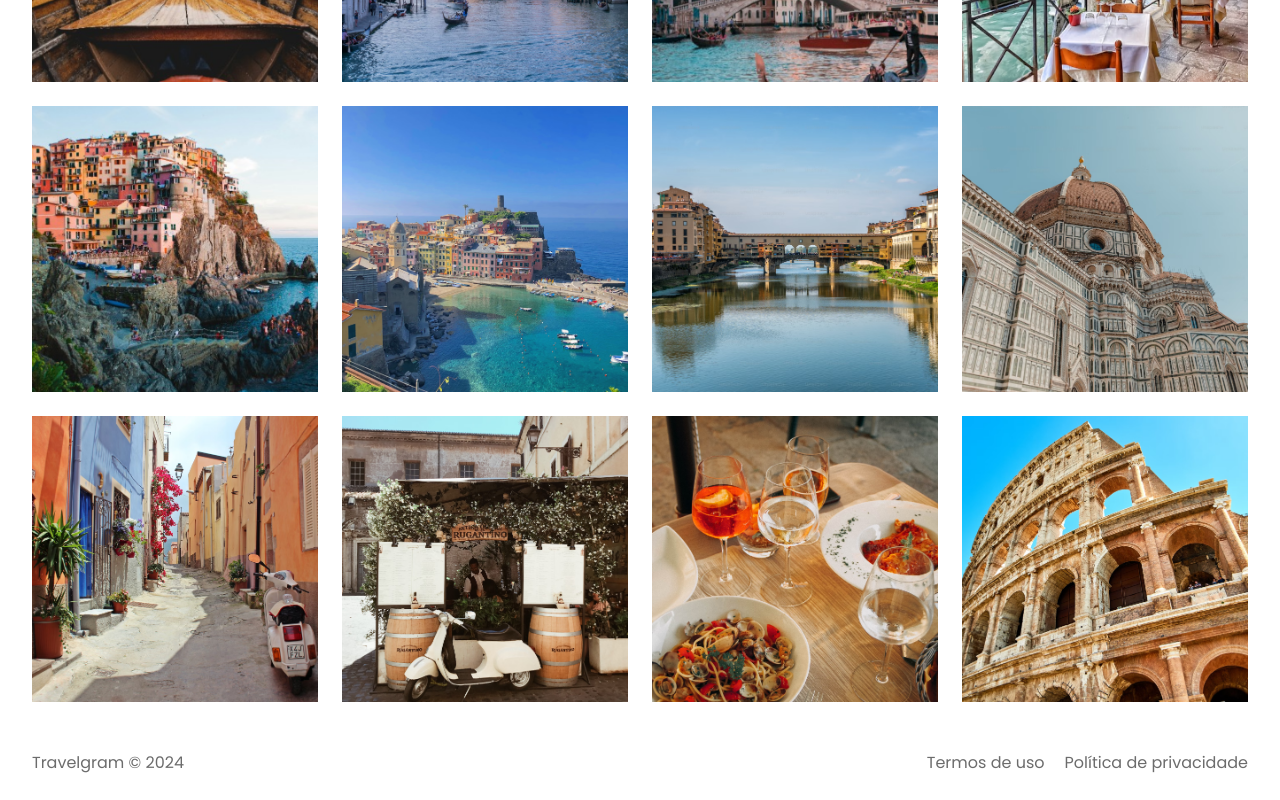
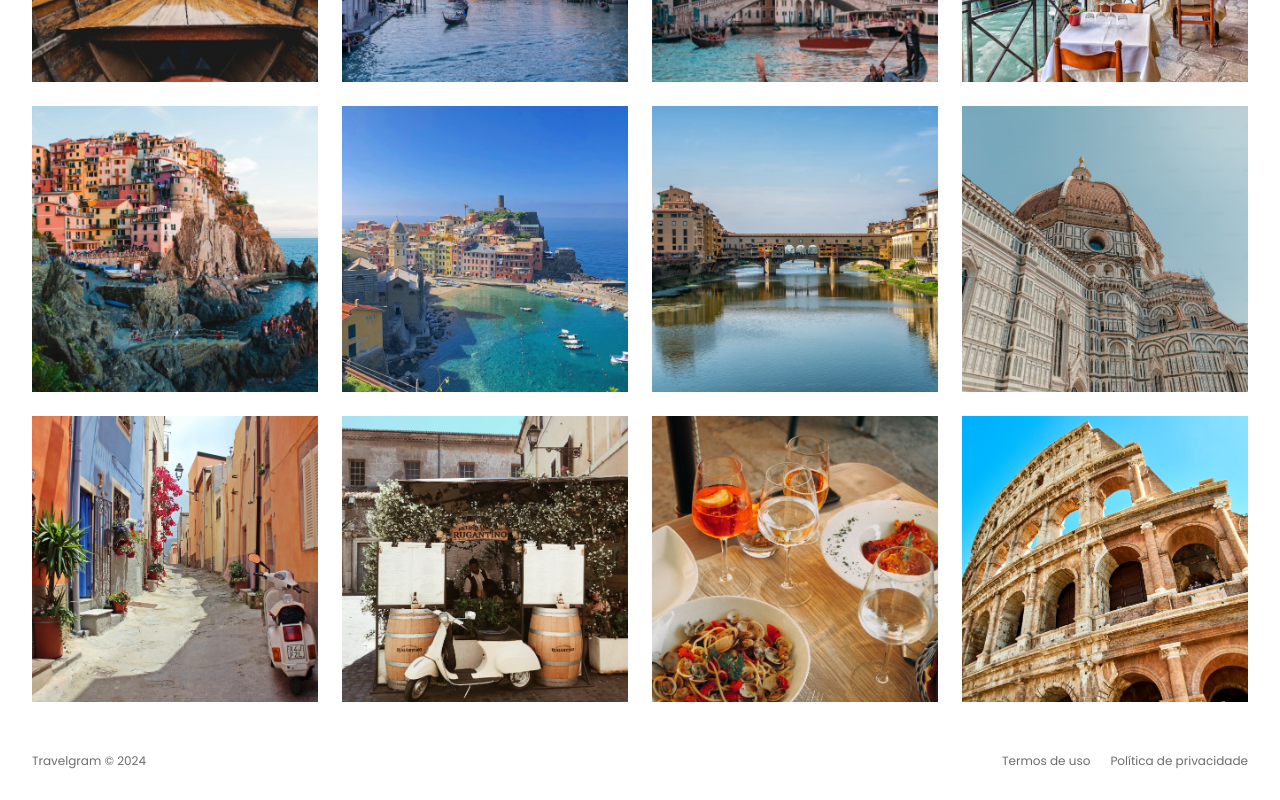
Before and after one commit to RalphCajazeira/projeto-travelgram, a plain HTML site: page index.html in a window 1280 px wide. Shown: the part 595-1395 px from the top of the page. Drawn offline with Linux system fonts and the light colour scheme.

Commit message:
change text-font footer

```diff
--- a/styles/footer.css
+++ b/styles/footer.css
@@ -2,6 +2,8 @@ footer {
   display: flex;
   justify-content: space-between;
   padding-block: 25px;
+  font: var(--text-sm);
+
 }
 
 footer ul {
```
